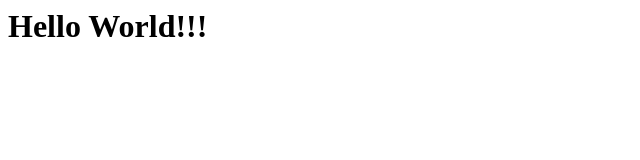
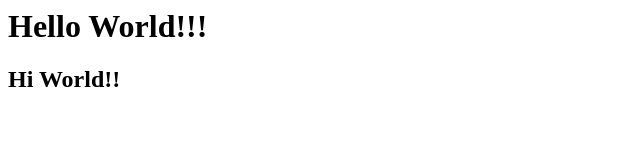
Before and after one commit to nikhil3000/TutorialForGit, a plain HTML site: page index.html in a window 1280 px wide. Shown: the whole page, without its empty margins (0-640 px from the left). Drawn offline with Linux system fonts and the light colour scheme.

Commit message:
done
done

```diff
--- a/index.html
+++ b/index.html
@@ -2,4 +2,5 @@
 <head><title>My Web Page</title></head>
 <body>
 <h1>Hello World!!!</h1>
+<h2>Hi World!!</h2>
 </body>
```
Also changed, not shown: git.txt (added).
